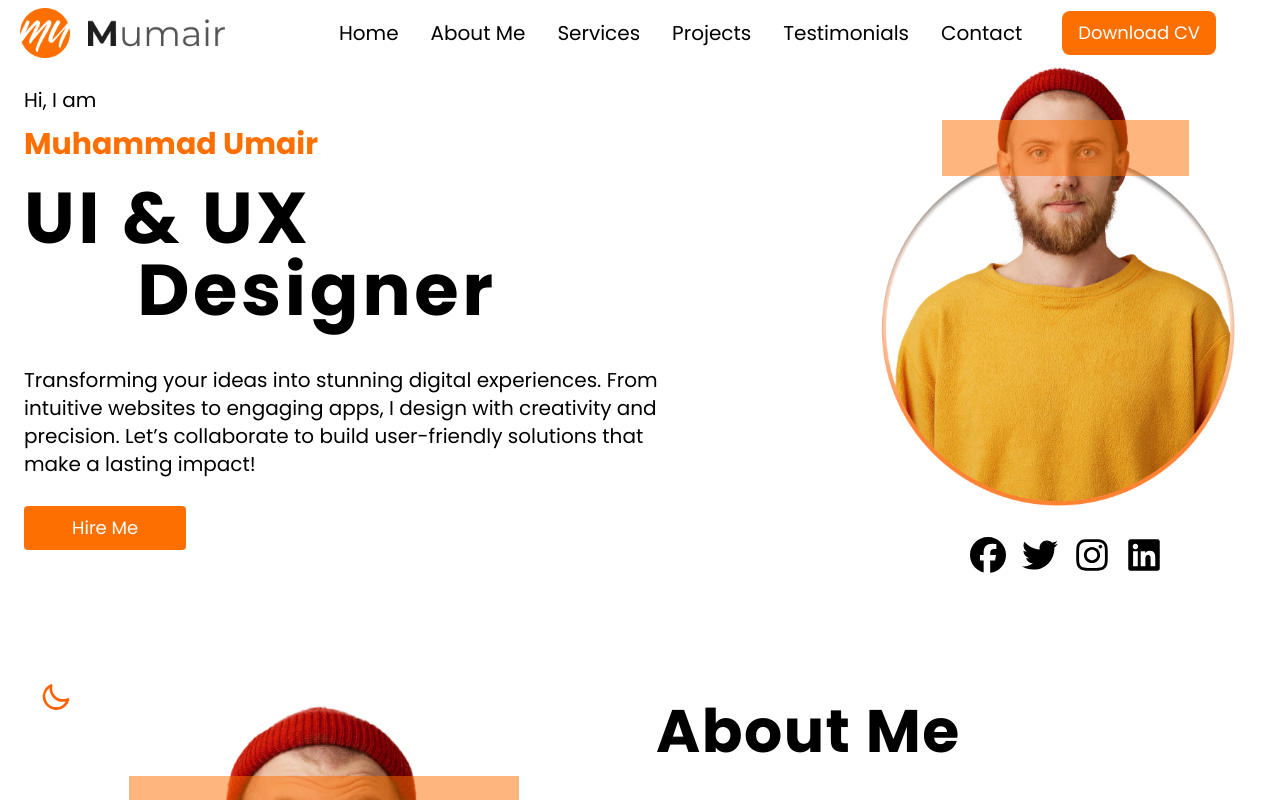
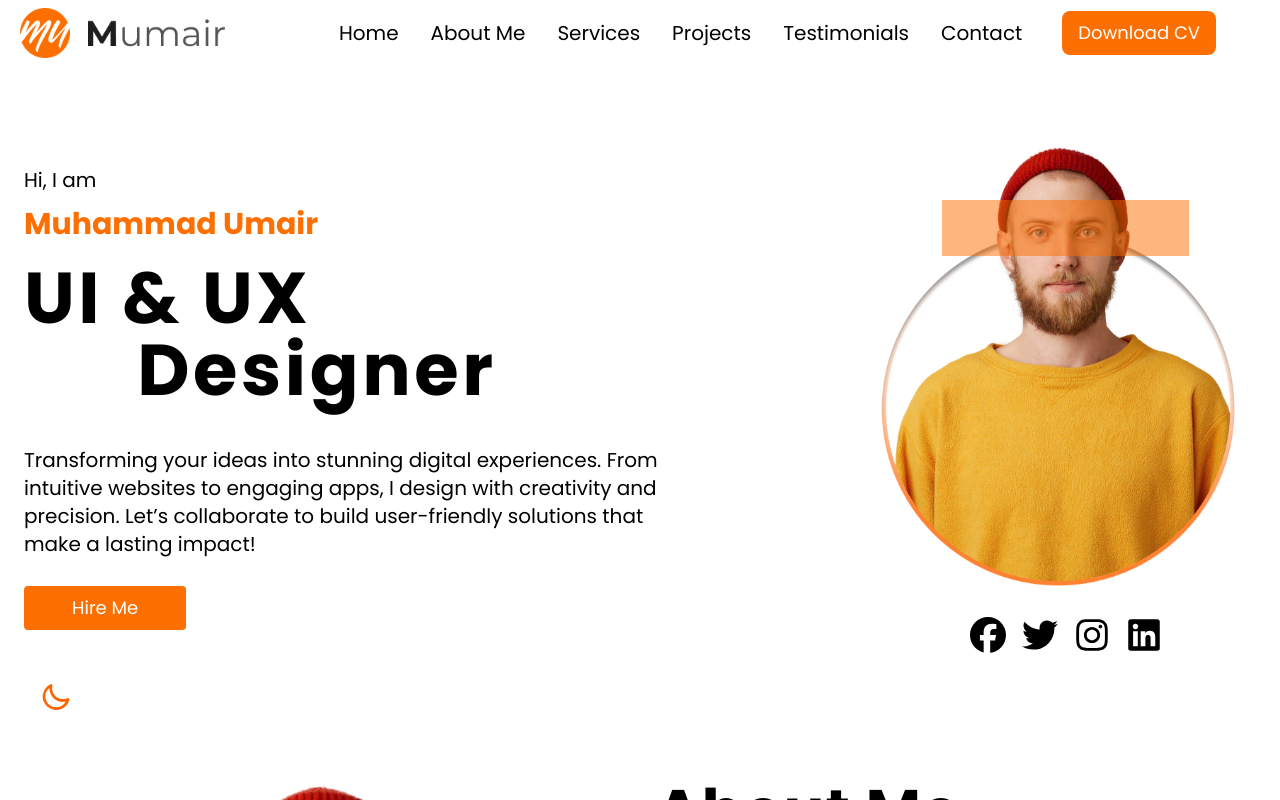
Before and after one commit to JuborajSujon/potential-mumair, a React (Vite) app: page / in a window 1280 px wide. Shown: the top 800 px of the page. Built offline with nearby package versions, Linux system fonts and the light colour scheme.

Commit message:
added banner top padding

```diff
--- a/src/components/Banner.jsx
+++ b/src/components/Banner.jsx
@@ -5,7 +5,9 @@ import { FaFacebook, FaInstagram } from "react-icons/fa6";
 const Banner = () => {
   return (
     <Element name="home">
-      <section id="home" className="px-6 py-10 md:py-16">
+      <section
+        id="home"
+        className="px-6 pt-20 md:pt-28 lg:pt-36 pb-10 md:pb-16">
         <div className="flex flex-col sm:flex-row items-center gap-8 md:gap-16 xl:gap-28">
           <div className="sm:w-1/2 md:w-3/5 xl:pr-16">
             <div className="">
```
